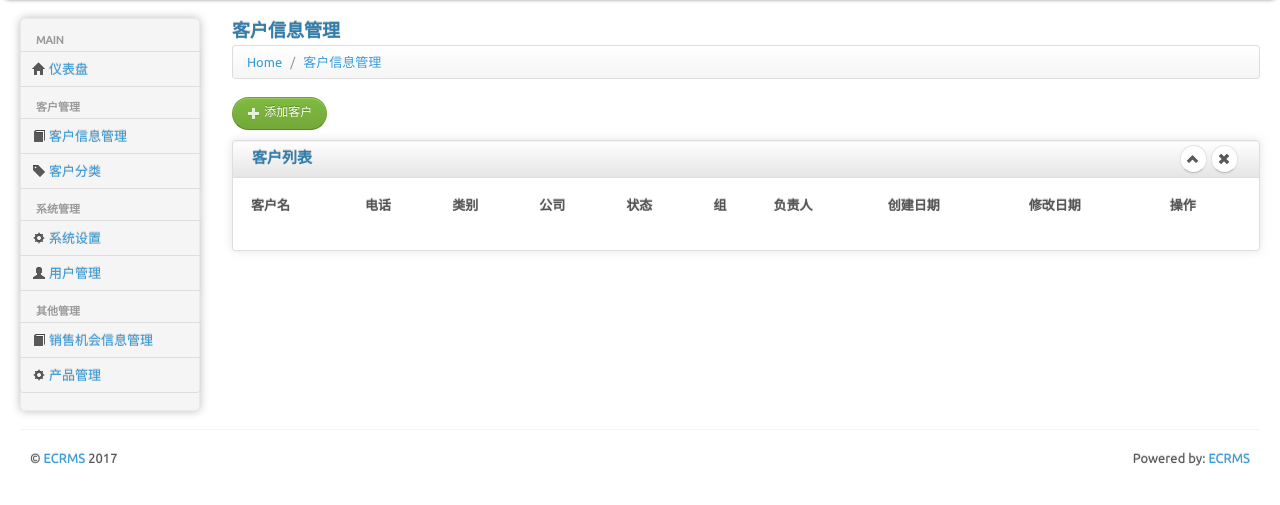
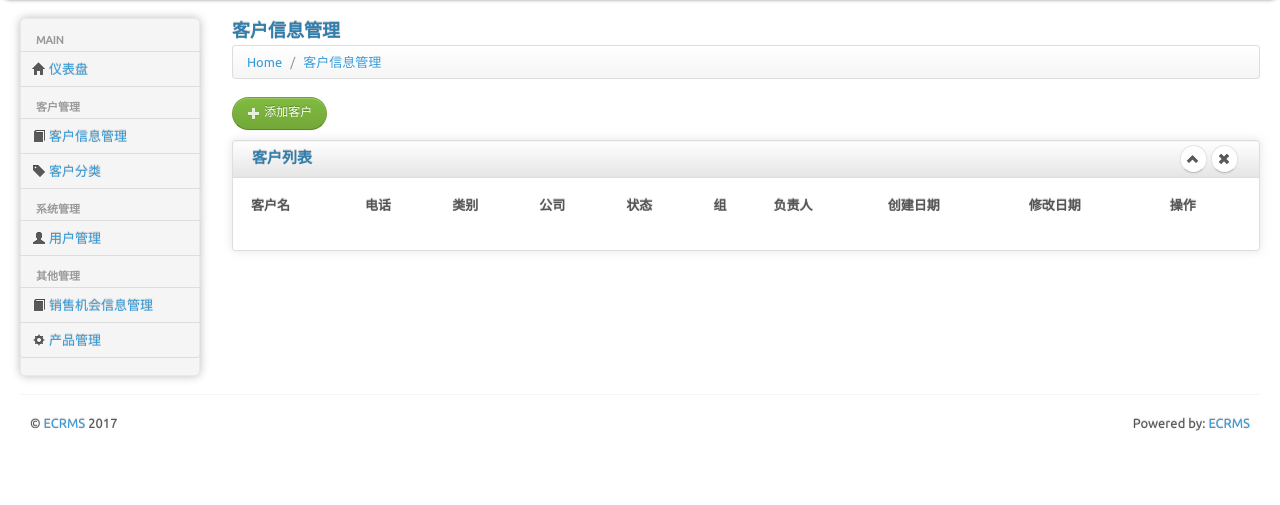
Before and after one commit to san-na/crm, a Flask app: template crm_web/crm/templates/customer.html in a window 1280 px wide. Shown: the part 50-555 px from the top of the page. Run offline with Flask 2, Linux system fonts and the light colour scheme; the template is opened without the code that fills it, so the values that code supplies are empty; parts of the project's set-up code (start-up, migrations or seed data) failed here and were passed over; some libraries are stand-ins or nearby versions; some web fonts are replaced.

Commit message:
暂时不需要系统管理功能，所以移除

```diff
--- a/crm_web/crm/templates/layout.html
+++ b/crm_web/crm/templates/layout.html
@@ -92,7 +92,6 @@
                 <li><a class="ajax-link" href="{{url_for('Common.customer', action='list')}}"><i class="icon-book"></i><span class="hidden-tablet"> 客户信息管理</span></a></li>
                 <li><a class="ajax-link" href="{{url_for('Common.group', action='list')}}"><i class="icon-tag"></i><span class="hidden-tablet"> 客户分类</span></a></li>
                 <li class="nav-header hidden-tablet">系统管理</li>
-                <li><a class="ajax-link" href="{{url_for('Common.system_settings')}}"><i class="icon-cog"></i><span class="hidden-tablet"> 系统设置</span></a></li>
                 <li><a class="ajax-link" href="{{url_for('Common.user_setting')}}"><i class="icon-user"></i><span class="hidden-tablet"> 用户管理</span></a></li>
                 <li class="nav-header hidden-tablet">其他管理</li>
                 <li><a class="ajax-link" href="{{url_for('Common.opportunity', action='list')}}"><i class="icon-book"></i><span class="hidden-tablet"> 销售机会信息管理</span></a></li>
```
